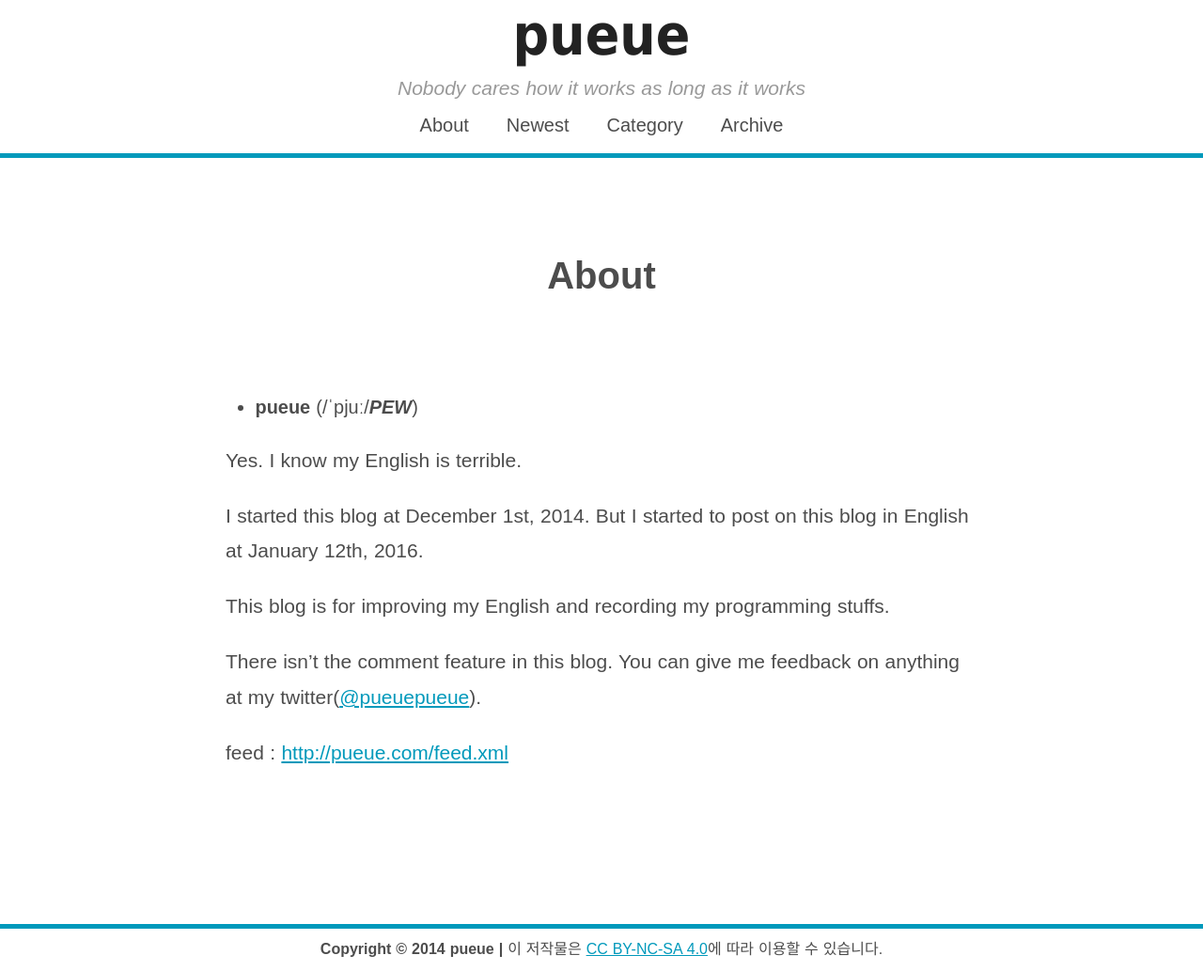
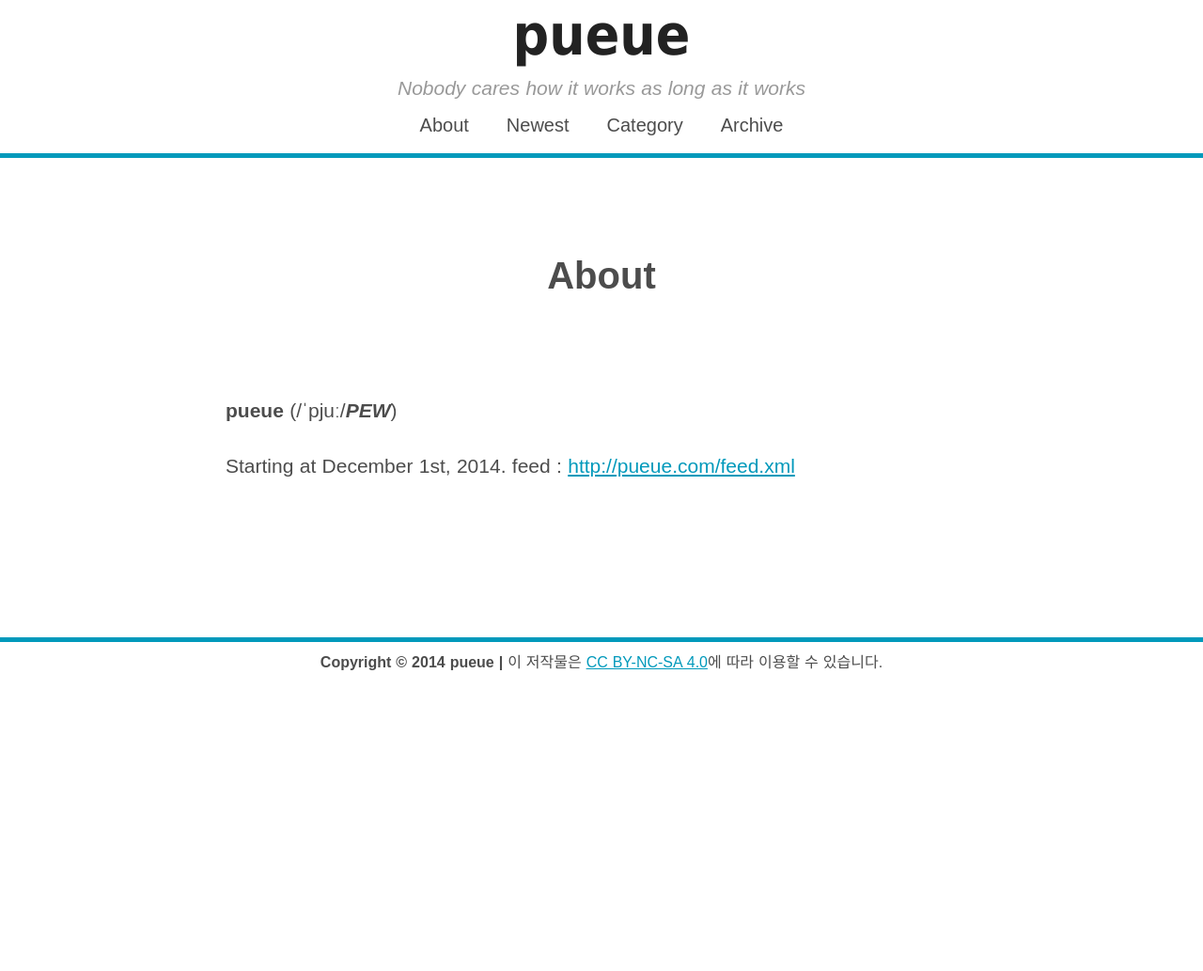
Before and after one commit to gloorx/gloorx.github.io, a Jekyll site: the page built from about.md, in a window 1280 px wide. Shown: the whole page at 94% size. Built offline with Jekyll 4.4.1, drawn with Linux system fonts in a browser that asks for light colours; some web fonts are replaced; after the commit the page ends 900 px from its top, so only the background shows below that.

Commit message:
something

```diff
--- a/_sass/_layout.scss
+++ b/_sass/_layout.scss
@@ -9,7 +9,7 @@
 
 }
 .site-title {
-    font-family: Tahoma, Helvetica, Arial, Dotum, sans-serif;
+    font-family: 'Nanum Barun Gothic', 'Tahoma', 'Helvetica', 'Arial', 'Dotum', 'sans-serif';
     font-size: 60px;
 
     line-height: 1.25;
--- a/about.md
+++ b/about.md
@@ -3,15 +3,7 @@
 title: About
 permalink: /about/
 ---
-- **pueue** (/ˈpjuː/***PEW***)
-<br/>
+**pueue** (/ˈpjuː/***PEW***)<br/>
 
-Yes. I know my English is terrible.
-
-I started this blog at December 1st, 2014. But I started to post on this blog in English at January 12th, 2016.
-
-This blog is for improving my English and recording my programming stuffs.
-
-There isn't the comment feature in this blog. You can give me feedback on anything at my twitter([@pueuepueue](http://twitter.com/pueuepueue)).
-
+Starting at December 1st, 2014.
 feed : [http://pueue.com/feed.xml](http://pueue.com/feed.xml)
--- a/css/main.scss
+++ b/css/main.scss
@@ -4,28 +4,11 @@
 @charset "utf-8";
 
 /* KoPub Dotum */
-@font-face {
- font-family: 'KoPub Dotum';
- font-style: normal;
- font-weight: 400;
- src: url(//cdn.jsdelivr.net/font-kopub/1.0/KoPubDotum-Medium.eot);
- src: url(//cdn.jsdelivr.net/font-kopub/1.0/KoPubDotum-Medium.eot?#iefix) format('embedded-opentype'),
- url(//cdn.jsdelivr.net/font-kopub/1.0/KoPubDotum-Medium.woff) format('woff'),
- url(//cdn.jsdelivr.net/font-kopub/1.0/KoPubDotum-Medium.ttf) format('truetype');
-}
-@font-face {
-  font-family: 'KoPub Dotum';
-  font-style: normal;
-  font-weight: 700;
-  src: url(//cdn.jsdelivr.net/font-kopub/1.0/KoPubDotum-Bold.eot);
-  src: url(//cdn.jsdelivr.net/font-kopub/1.0/KoPubDotum-Bold.eot?#iefix) format('embedded-opentype'),
-       url(//cdn.jsdelivr.net/font-kopub/1.0/KoPubDotum-Bold.woff) format('woff'),
-       url(//cdn.jsdelivr.net/font-kopub/1.0/KoPubDotum-Bold.ttf) format('truetype');
-}
+@import url(//cdn.jsdelivr.net/font-nanum/1.0/nanumbarungothic/nanumbarungothic.css);
 
 
 // Our variables
-$base-font-family: 'KoPub Dotum', 'DotumChe', 'AppleGothic', 'Arial',' Helvetica', 'sans-serif';
+$base-font-family: 'Nanum Barun Gothic', 'AppleGothic', 'DotumChe', 'Arial',' Helvetica', 'sans-serif';
 $base-font-size:   21px;
 $menu-font-size:   20px;
 $small-font-size:  16px;
```
Also changed, not shown: _posts/2014-12-10-moving_the_blog_from_wordpress_to_jekyll.md (added, +18 -0 lines), _posts/2015-09-18-customizing_user_model_in_django.md (added, +63 -0 lines), _posts/2016-01-12-project_euler.md (renamed from _posts/2016-1-12-project_euler.md, +11 -11 lines), _posts/2016-02-03-python_3.5.md (added, +22 -0 lines), _posts/2016-02-03-sublime_text_3.md (added, +152 -0 lines), _posts/2016-02-03-ubuntu_15.10.md (added, +49 -0 lines), _posts/2016-1-12-wireworld.md (deleted, +0 -25 lines).
